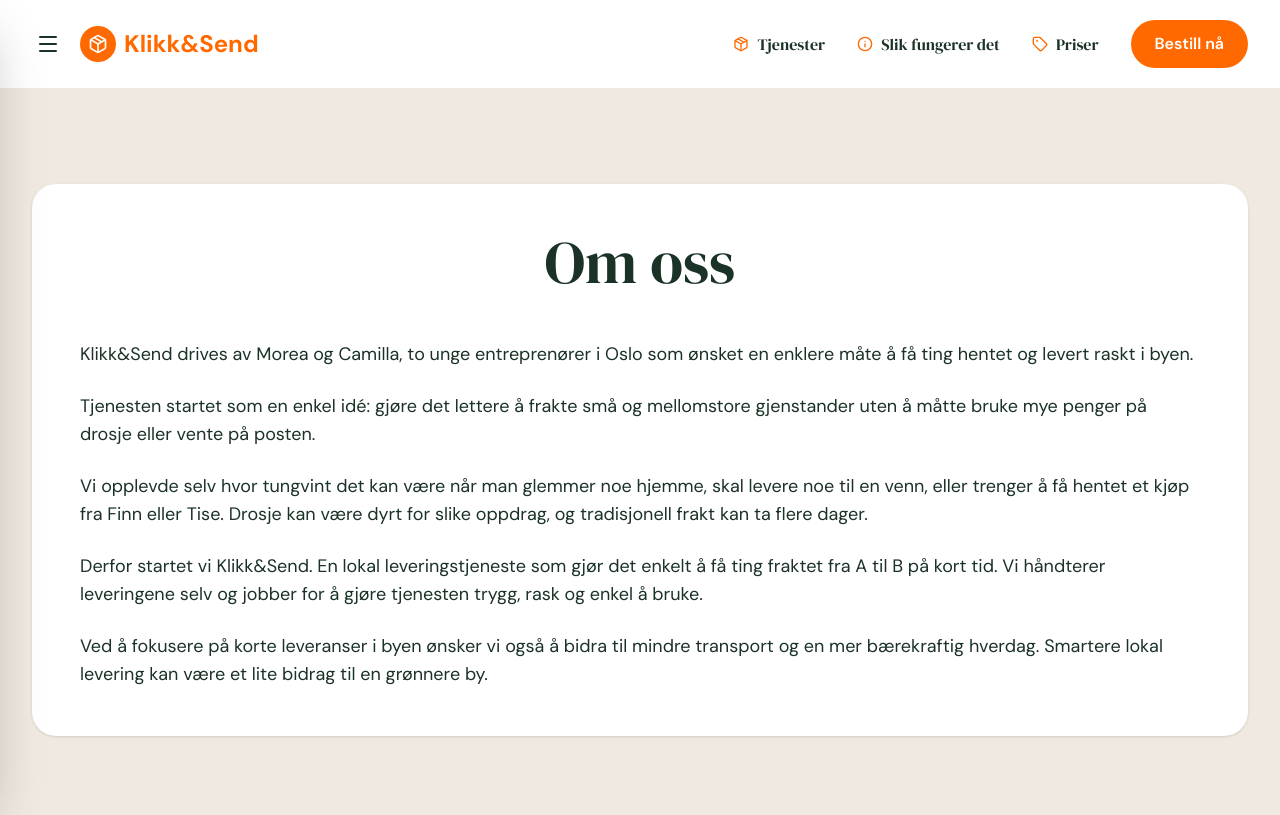
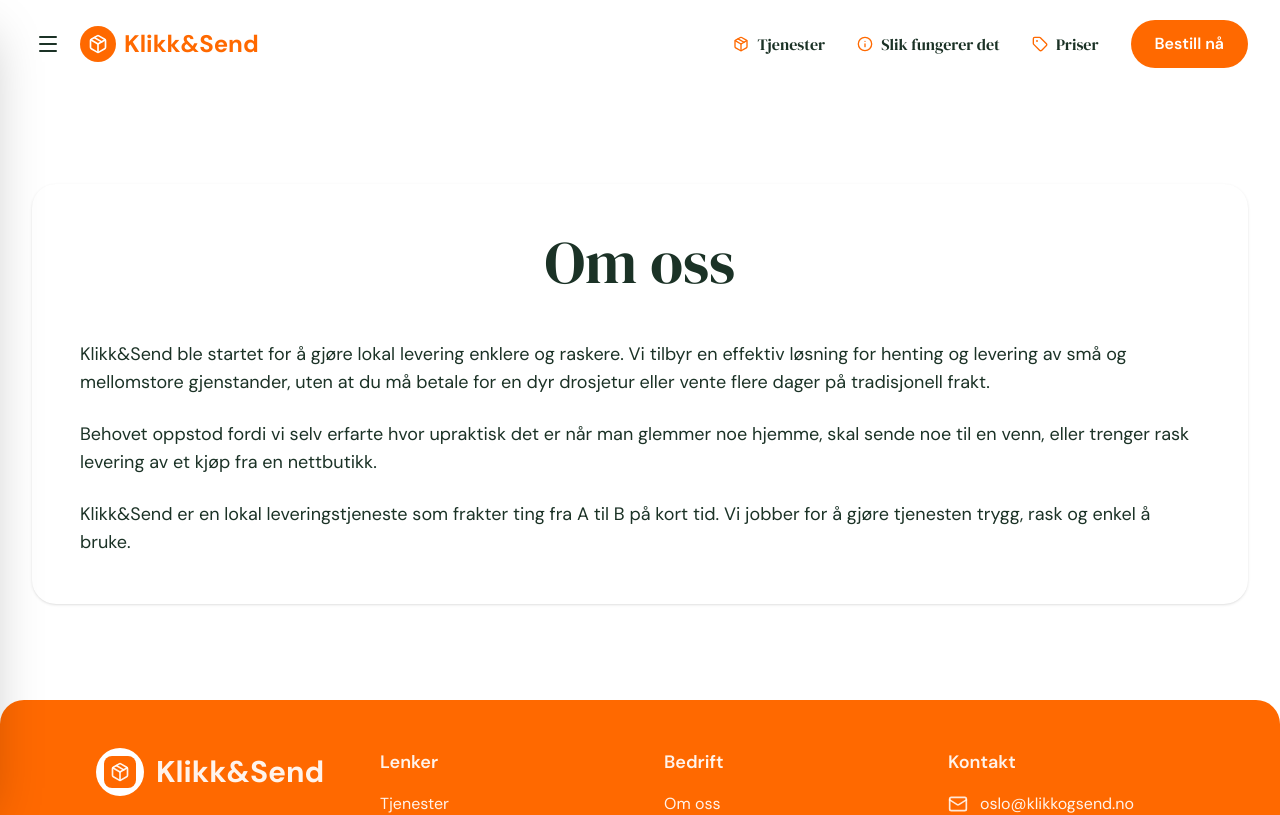
Before and after one commit to moreamakaveli-cyber/klikk-send-live, a Next.js app: page /om-oss in a window 1280 px wide. Shown: the top 815 px of the page. Built offline with nearby package versions, Linux system fonts and the light colour scheme.

Commit message:
Update Om oss page with new content

```diff
--- a/app/om-oss/page.tsx
+++ b/app/om-oss/page.tsx
@@ -3,7 +3,7 @@ import Footer from "../components/Footer";
 
 export default function OmOss() {
   return (
-    <main className="min-h-screen" style={{ backgroundColor: 'var(--background)' }}>
+    <main className="min-h-screen" style={{ backgroundColor: '#FFFFFF' }}>
       <Navbar />
       <section className="py-16 md:py-24 px-6 md:px-8">
         <div className="max-w-[1400px] mx-auto">
@@ -14,23 +14,15 @@ export default function OmOss() {
 
             <div className="space-y-6 leading-relaxed" style={{ fontFamily: 'var(--font-sans), sans-serif', color: 'hsl(150, 30%, 15%)' }}>
               <p className="text-base md:text-lg">
-                Klikk&Send drives av Morea og Camilla, to unge entreprenører i Oslo som ønsket en enklere måte å få ting hentet og levert raskt i byen.
+                Klikk&Send ble startet for å gjøre lokal levering enklere og raskere. Vi tilbyr en effektiv løsning for henting og levering av små og mellomstore gjenstander, uten at du må betale for en dyr drosjetur eller vente flere dager på tradisjonell frakt.
               </p>
 
               <p className="text-base md:text-lg">
-                Tjenesten startet som en enkel idé: gjøre det lettere å frakte små og mellomstore gjenstander uten å måtte bruke mye penger på drosje eller vente på posten.
+                Behovet oppstod fordi vi selv erfarte hvor upraktisk det er når man glemmer noe hjemme, skal sende noe til en venn, eller trenger rask levering av et kjøp fra en nettbutikk.
               </p>
 
               <p className="text-base md:text-lg">
-                Vi opplevde selv hvor tungvint det kan være når man glemmer noe hjemme, skal levere noe til en venn, eller trenger å få hentet et kjøp fra Finn eller Tise. Drosje kan være dyrt for slike oppdrag, og tradisjonell frakt kan ta flere dager.
-              </p>
-
-              <p className="text-base md:text-lg">
-                Derfor startet vi Klikk&Send. En lokal leveringstjeneste som gjør det enkelt å få ting fraktet fra A til B på kort tid. Vi håndterer leveringene selv og jobber for å gjøre tjenesten trygg, rask og enkel å bruke.
-              </p>
-
-              <p className="text-base md:text-lg">
-                Ved å fokusere på korte leveranser i byen ønsker vi også å bidra til mindre transport og en mer bærekraftig hverdag. Smartere lokal levering kan være et lite bidrag til en grønnere by.
+                Klikk&Send er en lokal leveringstjeneste som frakter ting fra A til B på kort tid. Vi jobber for å gjøre tjenesten trygg, rask og enkel å bruke.
               </p>
             </div>
           </div>
```
